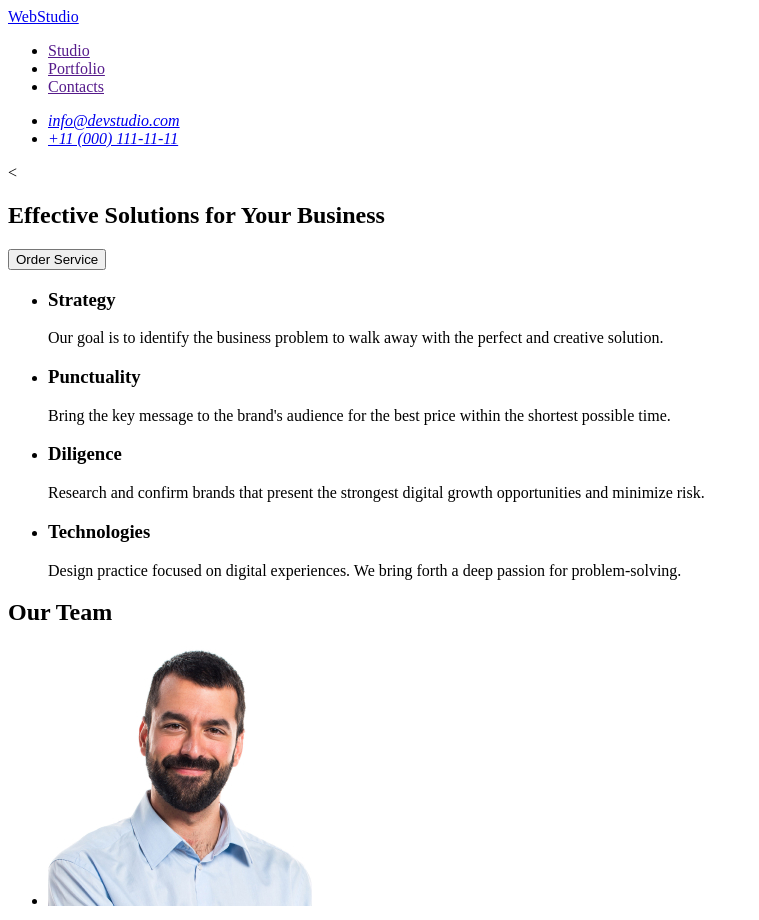
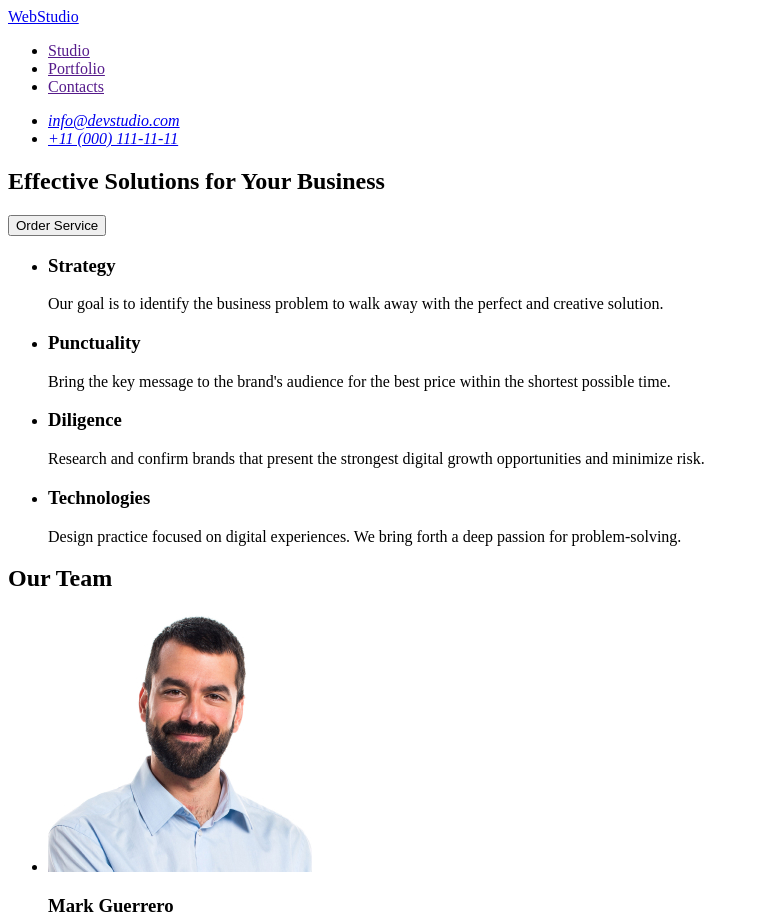
Before and after one commit to marusya2299/goit-markup-hw-01, a plain HTML site: page index.html in a window 1280 px wide. Shown: the top 920 px of the page, without its empty margins (0-759 px from the left). Drawn offline with Linux system fonts and the light colour scheme.

Commit message:
Update index.html

```diff
--- a/index.html
+++ b/index.html
@@ -33,11 +33,12 @@
 
     <!-- Основний вміст -->
     <main>
-        <section><
+        <section>
             <h1>Effective Solutions for Your Business</h1>
 
             <button type="button">Order Service</button>
         </section>
+
         <section>
             <h2 hidden>Our advantages</h2>
             <ul>
```
